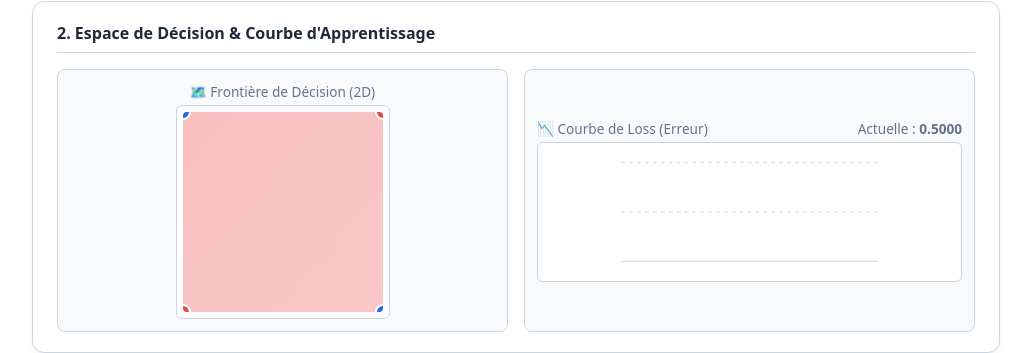
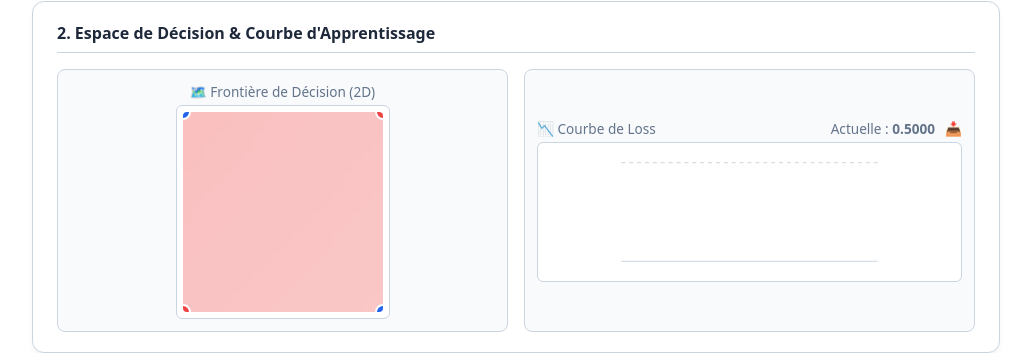
Before and after one commit to Dens-pro/xor-neural-network, a React (Vite) app: page / in a window 1280 px wide. Shown: the part 490-843 px from the top of the page, without its empty margins (124-1155 px from the left). Built offline with nearby package versions, Linux system fonts and the light colour scheme.

Commit message:
add download button for the chart

```diff
--- a/src/components/EpochsChart.jsx
+++ b/src/components/EpochsChart.jsx
@@ -1,41 +1,70 @@
 import React from 'react';
 
 export default function EpochsChart({ history }) {
-    // S'assurer qu'on extrait bien la valeur numérique de la loss (qu'on recoive un nombre ou un objet)
-    const rawData = history && history.length > 0 ? history : [0.5];
-    const data = rawData.map(item => typeof item === 'object' ? item.loss : item);
+    const data = history && history.length > 0 ? history : [0.5];
 
     const width = 300;
     const height = 140;
     const padding = 20;
 
-    const maxLoss = 1.0; // La loss varie généralement entre 0 et 1 pour le XOR
+    const maxLoss = 1.0;
     const minLoss = 0.0;
 
-    // Calcul des coordonnées SVG pour chaque point de la loss
     const points = data.map((val, index) => {
         const x = padding + (index / Math.max(data.length - 1, 1)) * (width - 2 * padding);
-        // Inversion de l'axe Y (le haut du SVG c'est 0)
         const y = height - padding - ((val - minLoss) / (maxLoss - minLoss)) * (height - 2 * padding);
         return `${x},${Math.max(padding, Math.min(height - padding, y))}`;
     }).join(' ');
 
     const currentLoss = data[data.length - 1].toFixed(4);
 
+    // Fonction pour sauvegarder le graphique SVG en image PNG
+    const handleDownload = () => {
+        const svgElement = document.getElementById('epochs-svg-element');
+        const svgData = new XMLSerializer().serializeToString(svgElement);
+        const svgBlob = new Blob([svgData], { type: 'image/svg+xml;charset=utf-8' });
+        const URL = window.URL || window.webkitURL || window;
+        const blobURL = URL.createObjectURL(svgBlob);
+
+        const image = new Image();
+        image.onload = () => {
+            const canvas = document.createElement('canvas');
+            canvas.width = width;
+            canvas.height = height;
+            const context = canvas.getContext('2d');
+            context.drawImage(image, 0, 0);
+
+            const png = canvas.toDataURL('image/png');
+            const downloadLink = document.createElement('a');
+            downloadLink.href = png;
+            downloadLink.download = 'xor-loss-curve.png';
+            document.body.appendChild(downloadLink);
+            downloadLink.click();
+            document.body.removeChild(downloadLink);
+        };
+        image.src = blobURL;
+    };
+
     return (
-        <div className="epochs-chart-container" style={{ width: '100%', display: 'flex', flexDirection: 'column', alignItems: 'center' }}>
-            <div className="chart-header" style={{ display: 'flex', justifyContent: 'space-between', width: '100%', fontSize: '0.85rem', marginBottom: '4px', color: 'var(--text-muted)' }}>
-                <span>📉 Courbe de Loss (Erreur)</span>
-                <span>Actuelle : <strong>{currentLoss}</strong></span>
+        <div style={{ width: '100%', display: 'flex', flexDirection: 'column', alignItems: 'center' }}>
+            <div style={{ display: 'flex', justifyContent: 'space-between', width: '100%', fontSize: '0.85rem', marginBottom: '4px', color: 'var(--text-muted)' }}>
+                <span>📉 Courbe de Loss</span>
+                <div style={{ display: 'flex', gap: '10px', alignItems: 'center' }}>
+                    <span>Actuelle : <strong>{currentLoss}</strong></span>
+                    <button
+                        onClick={handleDownload}
+                        style={{ background: 'transparent', border: 'none', cursor: 'pointer', fontSize: '0.85rem' }}
+                        title="Sauvegarder le graphique"
+                    >
+                        📥
+                    </button>
+                </div>
             </div>
 
-            <svg width="100%" height={height} viewBox={`0 0 ${width} ${height}`} className="epochs-svg" style={{ background: 'var(--card-bg)', borderRadius: '6px', border: '1px solid var(--border-color)' }}>
-                {/* Lignes de repère horizontales */}
+            <svg id="epochs-svg-element" width="100%" height={height} viewBox={`0 0 ${width} ${height}`} style={{ background: 'var(--card-bg)', borderRadius: '6px', border: '1px solid var(--border-color)' }}>
                 <line x1={padding} y1={padding} x2={width - padding} y2={padding} stroke="var(--border-color)" strokeDasharray="4" />
-                <line x1={padding} y1={height / 2} x2={width - padding} y2={height / 2} stroke="var(--border-color)" strokeDasharray="4" />
                 <line x1={padding} y1={height - padding} x2={width - padding} y2={height - padding} stroke="var(--border-color)" />
 
-                {/* La courbe de l'historique */}
                 {data.length > 1 && (
                     <polyline
                         fill="none"
```
